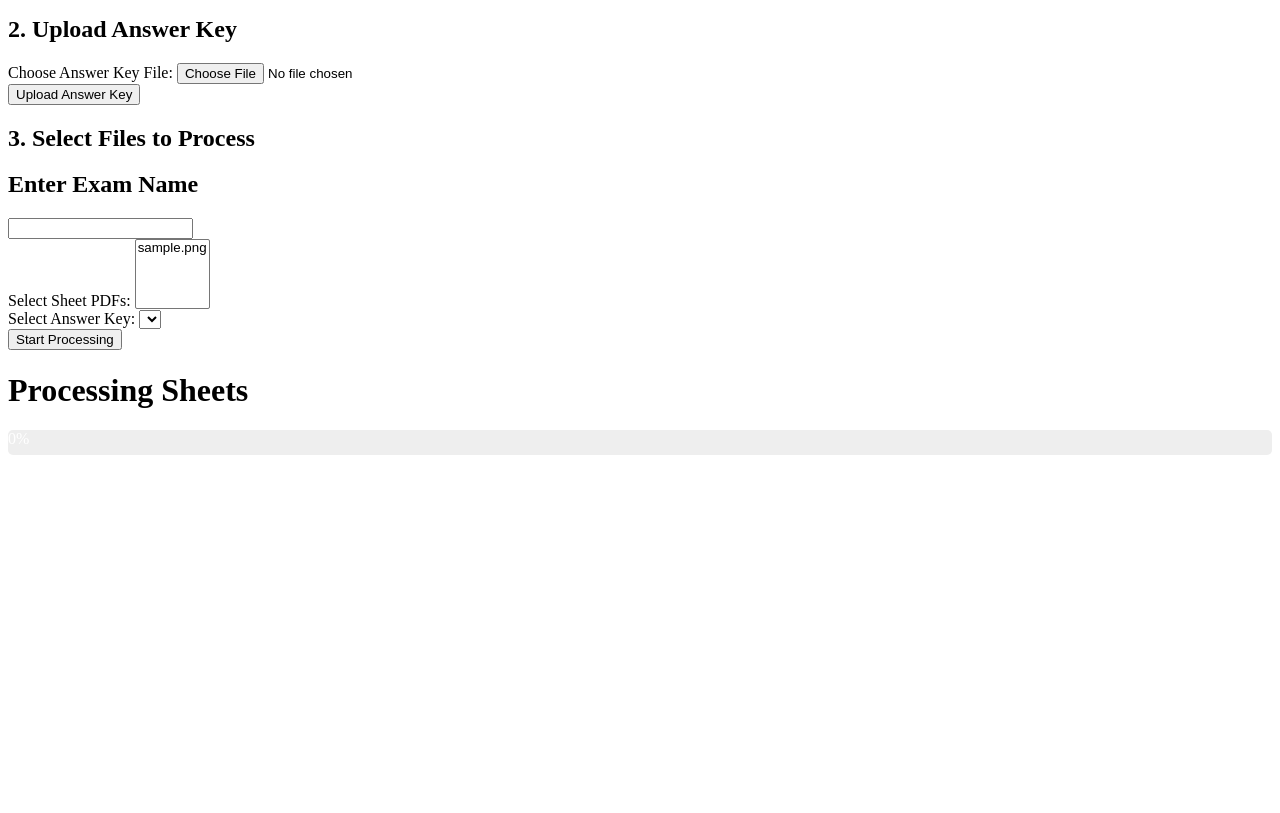
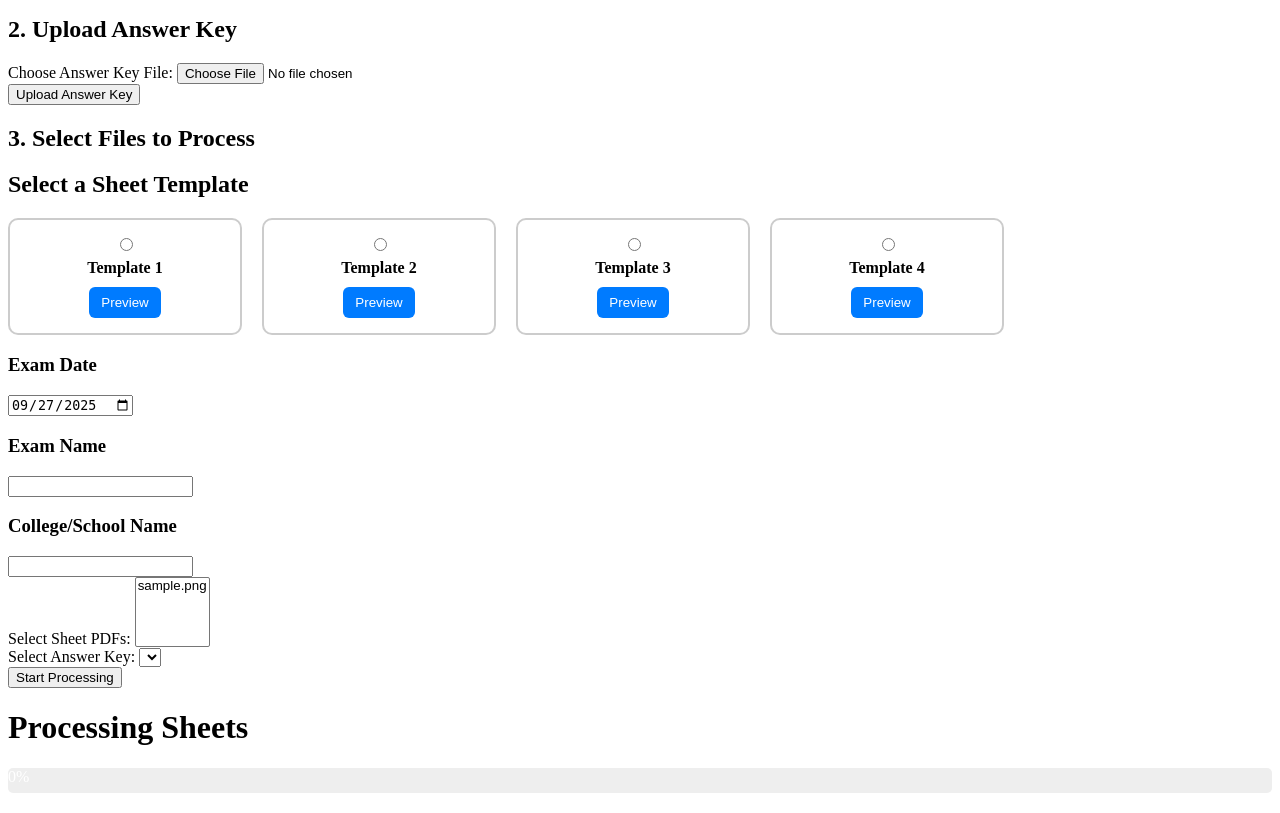
Before and after one commit to ibnu-umer/bubble-sheet-evaluator-web, a Django app: page / in a window 1280 px wide. Shown: the part 173-986 px from the top of the page. Before the commit the page ends 628 px from the top, so only its background shows below. Run offline with Django 5.2, Linux system fonts and the light colour scheme; tables that the repository leaves empty hold one stand-in row (values such as "Sample post"); lists and menus that the app fills with data are empty; parts of the project's set-up code (start-up, migrations or seed data) failed here and were passed over.

Commit message:
feat(evaluate): support answer sheet template selection and add extra input fields

```diff
--- a/omr/templates/evaluate.html
+++ b/omr/templates/evaluate.html
@@ -1,3 +1,4 @@
+{% load static %}
 <!DOCTYPE html>
 <html>
     <head>
@@ -26,6 +27,64 @@
                 border: 1px solid black;
                 border-collapse: collapse;
                 padding: 5px;
+            }
+            .template-options {
+                display: flex;
+                gap: 20px;
+                flex-wrap: wrap;
+            }
+            .template-card {
+                border: 2px solid #ccc;
+                border-radius: 10px;
+                padding: 15px;
+                width: 200px;
+                text-align: center;
+            }
+            .template-card input[type="radio"] {
+                margin-bottom: 8px;
+            }
+            .template-card label {
+                display: block;
+                margin-bottom: 10px;
+                font-weight: bold;
+            }
+            .preview-btn {
+                background-color: #007bff;
+                color: white;
+                border: none;
+                padding: 8px 12px;
+                border-radius: 6px;
+                cursor: pointer;
+            }
+            .preview-btn:hover {
+                background-color: #0056b3;
+            }
+
+            /* Overlay modal */
+            .preview-overlay {
+                display: none; /* hidden by default */
+                position: fixed;
+                top: 0; left: 0;
+                width: 100%; height: 100%;
+                background: rgba(0,0,0,0.8);
+                justify-content: center;
+                align-items: center;
+                z-index: 1000;
+            }
+            .preview-overlay img {
+                max-width: 90%;
+                max-height: 90%;
+                border-radius: 10px;
+                box-shadow: 0 0 15px rgba(0,0,0,0.5);
+            }
+            .close-btn {
+                position: absolute;
+                top: 20px;
+                right: 30px;
+                font-size: 30px;
+                font-weight: bold;
+                color: white;
+                cursor: pointer;
             }
         </style>
     </head>
@@ -69,8 +128,45 @@
         <form method="post" id="process-form">
             {% csrf_token %}
 
-            <h2>Enter Exam Name</h2>
+            <h2>Select a Sheet Template</h2>
+            <div class="template-options">
+                <div class="template-card">
+                    <input type="radio" id="template1" name="sheet_template" value="template1">
+                    <label for="template1">Template 1</label>
+                    <button class="preview-btn" data-img="{% static 'sheet_images/AS-01.png' %}">Preview</button>
+                </div>
+                <div class="template-card">
+                    <input type="radio" id="template2" name="sheet_template" value="template2">
+                    <label for="template2">Template 2</label>
+                    <button class="preview-btn" data-img="{% static 'sheet_images/AS-02.png' %}">Preview</button>
+                </div>
+                <div class="template-card">
+                    <input type="radio" id="template3" name="sheet_template" value="template3">
+                    <label for="template3">Template 3</label>
+                    <button class="preview-btn" data-img="{% static 'sheet_images/AS-03.png' %}">Preview</button>
+                </div>
+                <div class="template-card">
+                    <input type="radio" id="template4" name="sheet_template" value="template4">
+                    <label for="template4">Template 4</label>
+                    <button class="preview-btn" data-img="{% static 'sheet_images/AS-04.png' %}">Preview</button>
+                </div>
+            </div>
+
+            <div class="preview-overlay" id="previewOverlay">
+                <span class="close-btn" id="closePreview">&times;</span>
+                <img id="previewImage" src="" alt="Template Preview">
+            </div>
+
+
+            <h3>Exam Date</h3>
+            <input type="date" id="dateInput">
+
+
+            <h3>Exam Name</h3>
             <input id="exam-name" name="exam_name" type="text" required>
+
+            <h3>College/School Name</h3>
+            <input id="college-name" name="college_name" type="text" required>
 
             <div>
                 <label for="sheet_select">Select Sheet PDFs:</label>
@@ -186,6 +282,35 @@
                 }
             })
 
+            const previewButtons = document.querySelectorAll(".preview-btn");
+            const overlay = document.getElementById("previewOverlay");
+            const previewImage = document.getElementById("previewImage");
+            const closeBtn = document.getElementById("closePreview");
+
+            previewButtons.forEach(btn => {
+            btn.addEventListener("click", () => {
+                const imgSrc = btn.getAttribute("data-img");
+                previewImage.src = imgSrc;
+                overlay.style.display = "flex";
+            });
+            });
+
+            closeBtn.addEventListener("click", () => {
+                overlay.style.display = "none";
+                previewImage.src = "";
+            });
+
+            overlay.addEventListener("click", (e) => {
+            if (e.target === overlay) {
+                overlay.style.display = "none";
+                previewImage.src = "";
+            }
+            });
+
+            // Get today's date in YYYY-MM-DD format
+            const today = new Date().toISOString().split('T')[0];
+            document.getElementById("dateInput").value = today;
+
         </script>
     </body>
 </html>
```
Also changed, not shown: config/settings.py (+7 -1 lines), static/sheet_images/AS-01.png (added), static/sheet_images/AS-02.png (added), static/sheet_images/AS-03.png (added), static/sheet_images/AS-04.png (added), 1 other file.
